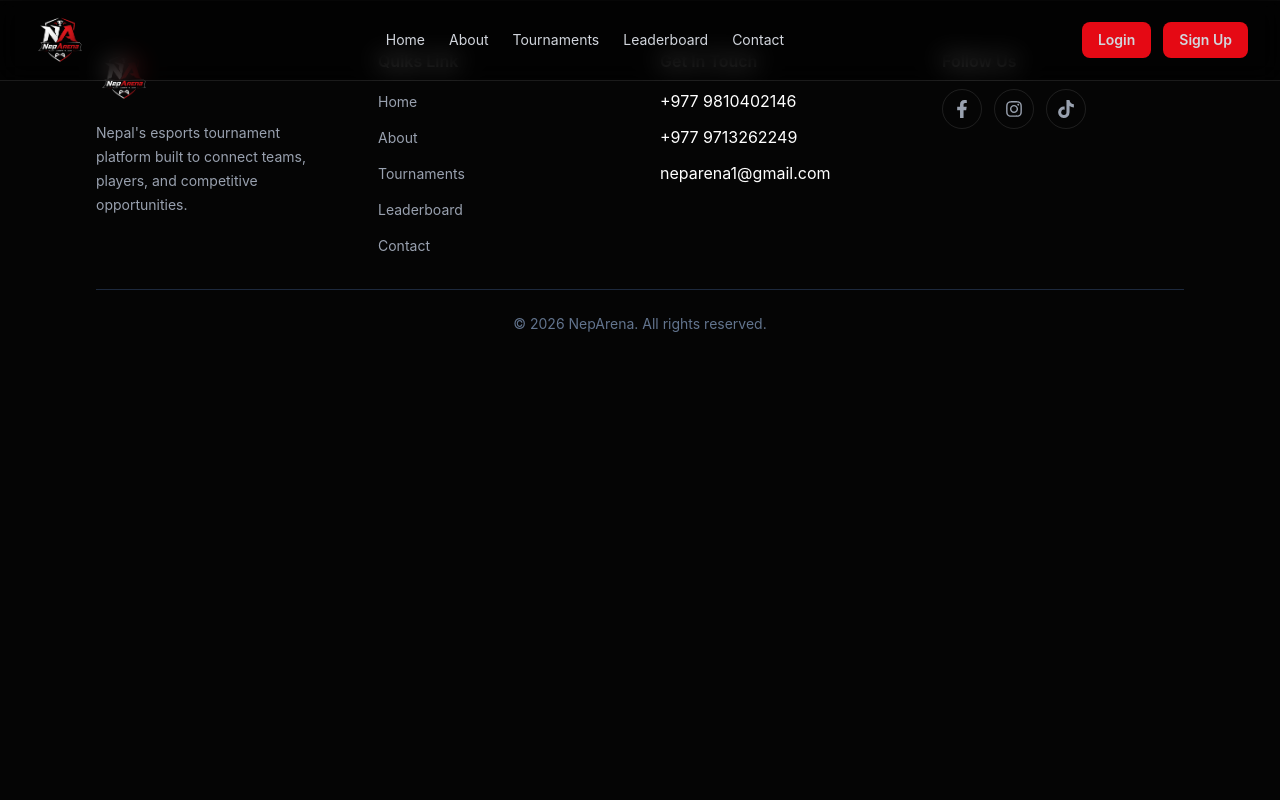
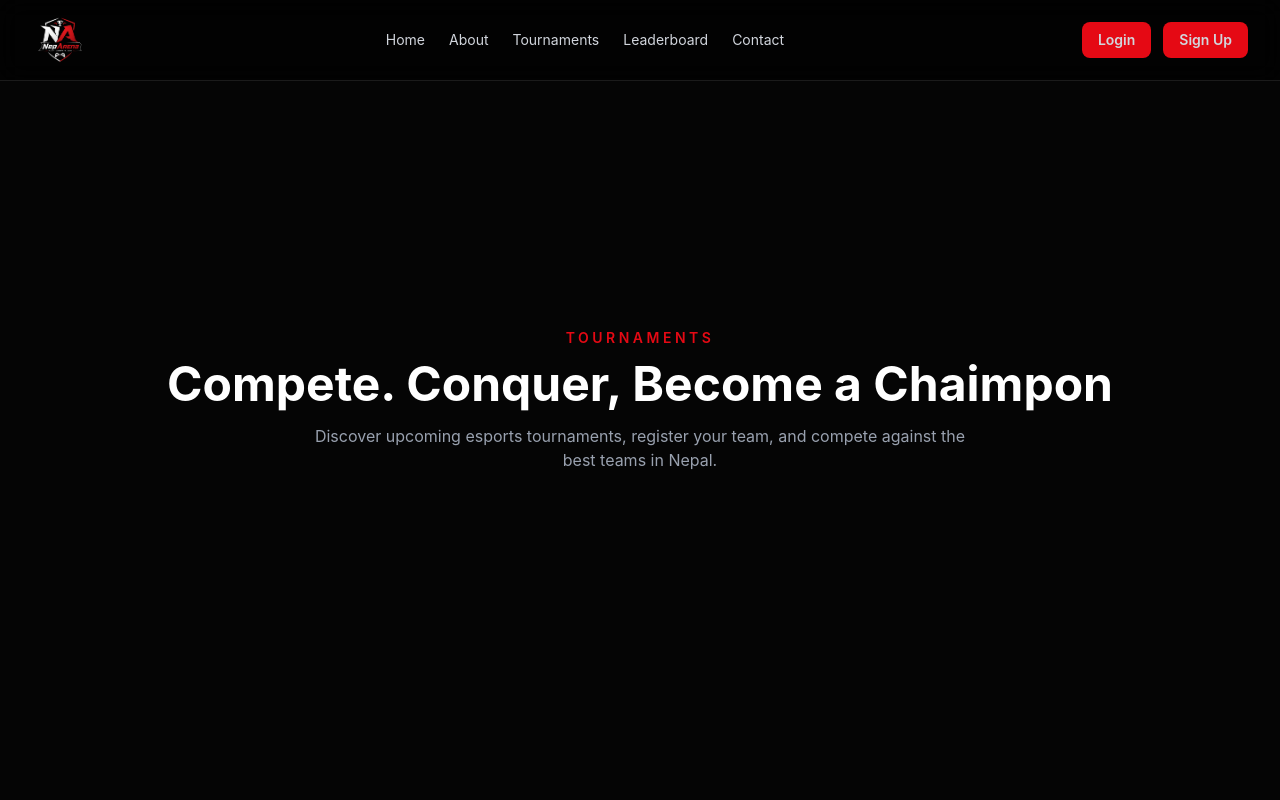
Before and after one commit to Sugam112stha/NepArena, a React (Vite) app: page /Tournaments in a window 1280 px wide. Shown: the top 800 px of the page. Built offline with nearby package versions, Linux system fonts and the light colour scheme.

Commit message:
tournament part initilize

```diff
--- a/src/pages/Home.tsx
+++ b/src/pages/Home.tsx
@@ -12,7 +12,7 @@ const Home = () => {
       {/* Hero Section */}
       <section
         id="home"
-        className="relative flex min-h-screen items-center justify-center overflow-hidden px-6 pt-20"
+        className="flex min-h-screen items-center justify-center overflow-hidden px-6 pt-20"
       >
         {/* Background glow */}
         <div className="absolute left-1/2 top-1/2 z-0 h-[500px] w-[500px] -translate-x-1/2 -translate-y-1/2 rounded-full bg-[#E50914]/10 blur-[120px]" />
--- a/src/pages/Tournaments.tsx
+++ b/src/pages/Tournaments.tsx
@@ -3,9 +3,25 @@ import Footer from "../components/Footer"
 const Tournament = () => {
   return (
     <main className="min-h-screen bg-[#050505] text-white">
+      <section className="flex min-h-screen items-center justify-center overflow-hiddeen">
+        <div className="mx-auto max-w-6xl text-center">
+          <p className="text-sm font-semibold uppercase tracking-[0.25em] text-[#E50914]">
+            Tournaments
+          </p>
+
+          <h1 className="mt-3 text-3xl font-bold sm:text-4xl lg:text-5xl">
+            Compete. Conquer, Become a Chaimpon
+          </h1>
+
+          <p className="mx-auto mt-4 max-w-2xl text-sm text-gray-400 sm:text-base">
+            Discover upcoming esports tournaments, register your team,
+            and compete against the best teams in Nepal.
+          </p>
+        </div>
+      </section>
       <Footer/>
     </main>
   )
 }
 
-export default Tournament
+export default Tournament;
```
